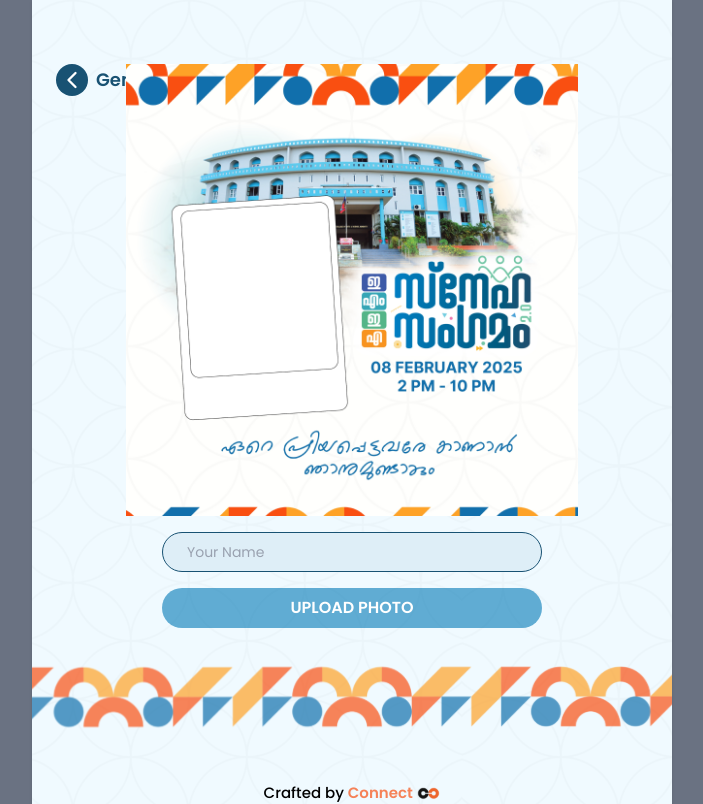
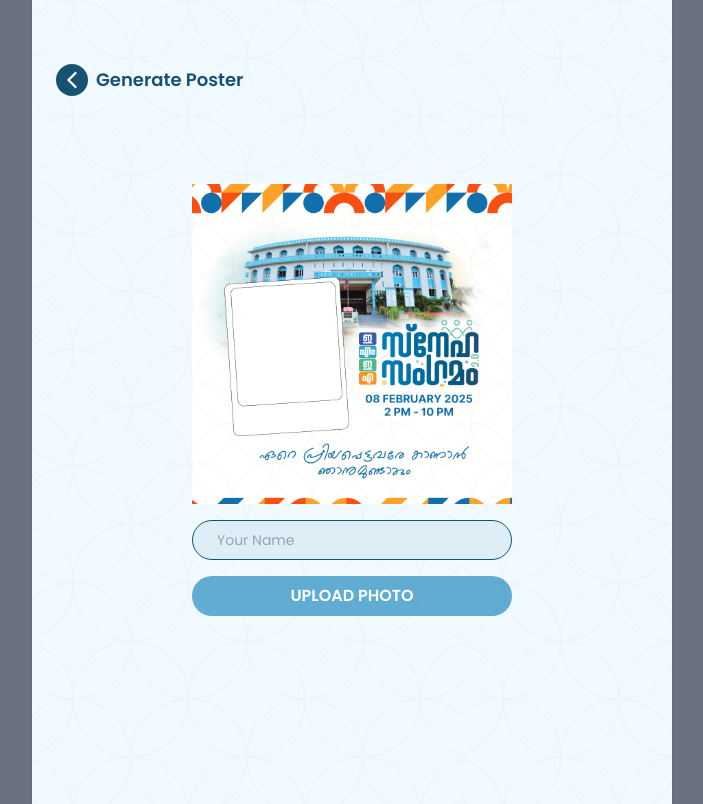
Before and after one commit to muhammedshamil8/AluminiMeetApp, a React (Vite) app: page /generateposter in a window 1280 px wide. Shown: the top 804 px of the page, without its empty margins (288-991 px from the left). Built offline with nearby package versions, Linux system fonts and the light colour scheme; a web font is replaced by a local one.

Commit message:
fix: Poster Alignment

```diff
--- a/package.json
+++ b/package.json
@@ -21,6 +21,7 @@
     "class-variance-authority": "^0.7.1",
     "clsx": "^2.1.1",
     "cmdk": "^1.0.0",
+    "html-to-image": "^1.11.11",
     "lucide-react": "^0.474.0",
     "next-themes": "^0.4.4",
     "react": "^18.3.1",
--- a/src/pages/GeneratePoster/GeneratePoster.jsx
+++ b/src/pages/GeneratePoster/GeneratePoster.jsx
@@ -1,4 +1,4 @@
-import React, { useState } from "react";
+import React, { useRef, useState } from "react";
 import BackButton from '@/components/BackButton';
 import Poster from '@/assets/poster.png'
 import { Input } from "@/components/ui/input";
@@ -11,62 +11,88 @@ import {
     DialogTrigger,
 } from "@/components/ui/dialog";
 import ImageCropper from "@/components/ImageCropper/imageCropper";
-
+import { toPng } from 'html-to-image';
+import { toast } from "sonner";
 
 function GeneratePoster() {
     const [name, setName] = useState("");
-    const handleCloseDialog = () => {
-        formik.resetForm();
-        closeModal();
-        setImage(null);
-        setCroppedImage(null);
-        setShowImgError(false);
-    };
     const [image, setImage] = useState(null);
     const [croppedImage, setCroppedImage] = useState(null);
     const [isCropDialogOpen, setIsCropDialogOpen] = useState(false);
+    const posterRef = useRef(null);
 
     const handleFileChange = (event) => {
         const file = event.target.files[0];
         if (file) {
-            const fileSizeInMB = file.size / (1024 * 1024); // Convert bytes to MB
+            const fileSizeInMB = file.size / (1024 * 1024);
             if (fileSizeInMB > 1) {
                 toast.warning(
                     "The selected file is larger than 1MB. Please choose a smaller file."
                 );
                 event.target.value = "";
-                return; // Stop further processing
+                return;
             }
 
             const reader = new FileReader();
             reader.onload = () => {
                 setImage(reader.result);
-                setIsCropDialogOpen(true); // Open crop dialog after selecting an image
+                setIsCropDialogOpen(true);
             };
             reader.readAsDataURL(file);
         }
     };
+
+    const handleDownload = () => {
+        if (posterRef.current) {
+            toPng(posterRef.current, {
+                quality: 6,
+                pixelRatio: 4
+            }).then(dataUrl => {
+                const link = document.createElement('a');
+                link.download = `${name}_poster.png`;
+                link.href = dataUrl;
+                link.click();
+            }).catch(error => {
+                console.error('Download failed', error);
+                toast.error('Failed to download poster');
+            });
+        }
+    };
+
     return (
-        <div className="relative h-full flex-1 flex items-center justify-center flex-col w-full">
-            <div className='absolute left-6  top-16 '>
+        <div className="relative min-h-screen flex flex-col items-center justify-center p-4">
+            <div className='absolute left-4 top-4 md:left-6 md:top-16 z-10'>
                 <BackButton label="Generate Poster" />
             </div>
-            <div className=' relative w-full flex items-center justify-start flex-col gap-4 p-6 max-w-[500px] mt-10'>
-                <img src={Poster} className='mx-auto' />
+
+            <div className='relative w-full max-w-md mx-auto flex flex-col items-center gap-4'>
+                <div ref={posterRef} className="relative w-full max-w-xs mx-auto">
+                    <img
+                        src={Poster}
+                        alt="Poster Template"
+                        className="w-full h-auto object-contain"
+                    />
+
                     {croppedImage && (
-                    <div className="flex flex-col items-center gap-2 absolute top-[165px] left-[83px]">
+                        <div className="absolute top-[54.1%] left-[29.5%] transform -translate-x-1/2 -translate-y-1/2 w-[32.5%] text-center">
                             <img
                                 src={croppedImage}
                                 alt="Cropped"
-                            className="w-[148px] h-42 rounded-lg -rotate-4"
+                                className="w-full h-[120px]  object-cover rounded-lg -rotate-4"
                             />
-                        <p className="-rotate-4 handwriting">{name}</p>
+                            <p className="-rotate-6 handwriting text-sm md:text-base ">{name}</p>
                         </div>
                     )}
+                </div>
+
                 <Input
                     value={name}
                     onChange={(e) => setName(e.target.value)}
-                    type="text" className="!pl-6 !rounded-full !bg-[#DEEEF7] placeholder:text-gray-400 max-w-[380px] !outline-none !ring-0 !border-[#185273]" placeholder="Your Name" />
+                    type="text"
+                    className="!pl-6 !rounded-full !bg-[#DEEEF7] placeholder:text-gray-400 w-full max-w-xs !outline-none !ring-0 !border-[#185273]"
+                    placeholder="Your Name"
+                />
+
                 <Input
                     disabled={!name}
                     className="hidden"
@@ -76,27 +102,41 @@ function GeneratePoster() {
                     accept="image/png, image/jpeg"
                     onChange={handleFileChange}
                 />
-                <button disabled={!name} onClick={() => {
-                    document.getElementById("fileInput").click();
-                }} className='uppercase text-white bg-[#0078B6] disabled:bg-[#0078B6]/60 text-center w-full max-w-[380px] py-2 rounded-full font-semibold cursor-pointer'>
+
+                {name && croppedImage && (
+
+                <button
+                    onClick={handleDownload}
+                    className='uppercase text-white bg-[#0078B6] disabled:bg-[#0078B6]/60 text-center w-full max-w-xs py-2 rounded-full font-semibold cursor-pointer'
+                >
+                    Download
+                </button>
+                )}
+
+                <button
+                    disabled={!name}
+                    onClick={() => document.getElementById("fileInput").click()}
+                    className='uppercase text-white bg-[#0078B6] disabled:bg-[#0078B6]/60 text-center w-full max-w-xs py-2 rounded-full font-semibold cursor-pointer'
+                >
                     UPLOAD PHOTO
                 </button>
+
+
+
+
             </div>
-
 
             <Dialog open={isCropDialogOpen} onOpenChange={setIsCropDialogOpen}>
                 <ImageCropper
                     image={image}
                     onSave={(croppedImage) => {
                         setCroppedImage(croppedImage);
-                        // setShowImgError(false);
                     }}
                     onClose={() => setIsCropDialogOpen(false)}
                 />
             </Dialog>
-
         </div>
     )
 }
 
-export default GeneratePoster
+export default GeneratePoster;
```
Also changed, not shown: 1 other file (tests, documents, lock files or other folders). Lines whose indentation alone changed are shown as unchanged.
